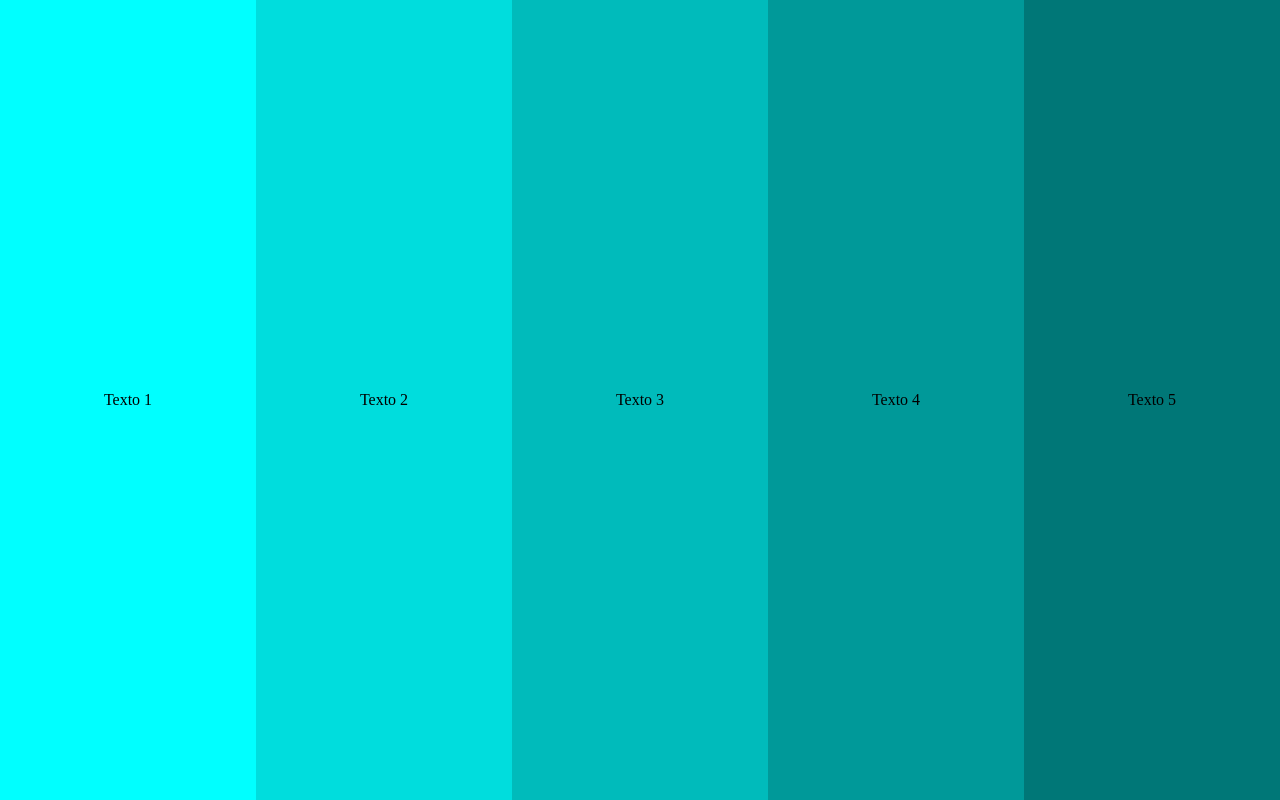
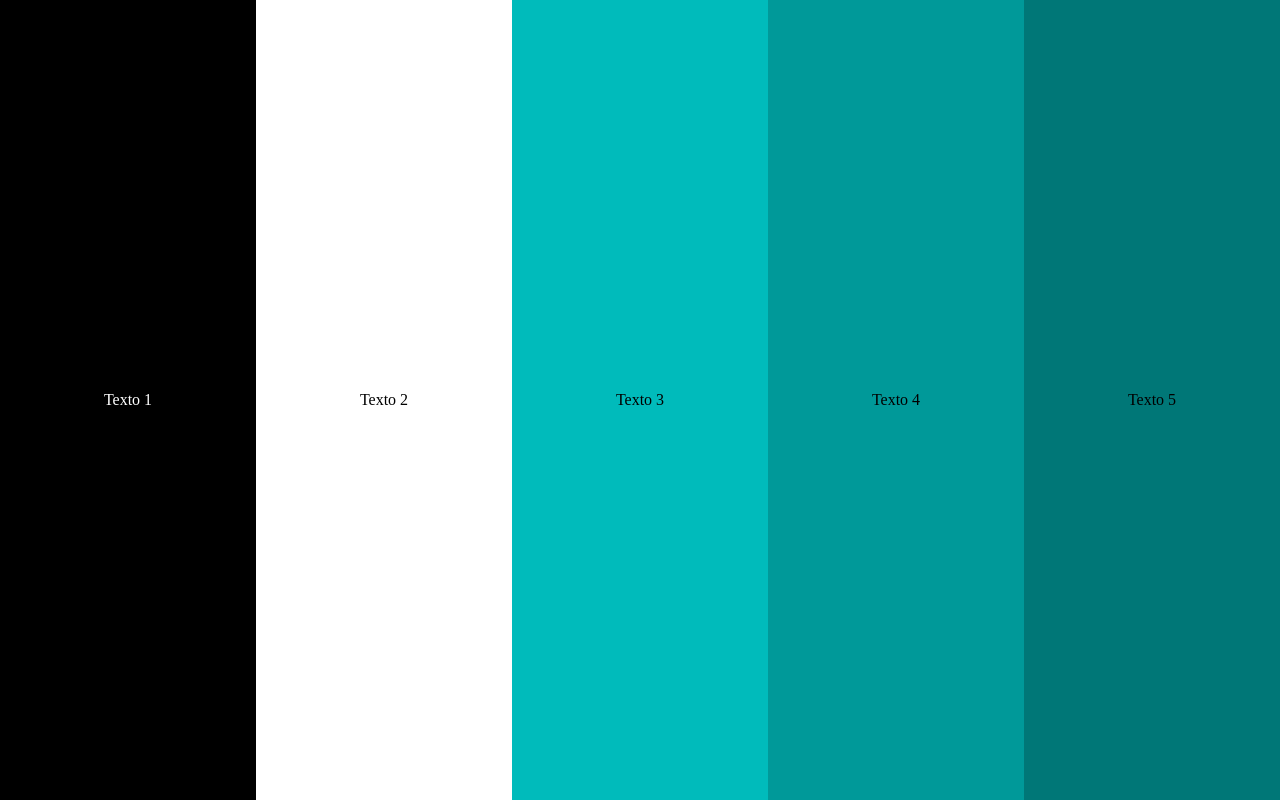
Before and after one commit to raulnu/bandas_verticales, a plain HTML site: page index.html in a window 1280 px wide. Drawn offline with Linux system fonts and the light colour scheme.

Commit message:
hover de las bandas cambio de color

```diff
--- a/css/style.css
+++ b/css/style.css
@@ -32,4 +32,15 @@ body{
   display: flex;
   justify-content: center;
   align-items: center;
+  transition: all 0.2s;
 }
+
+.banda:hover{
+  background-color: #000;
+  color: #fff;
+}
+
+.banda:hover+.banda{
+  background-color: #fff;
+  color: #000;
+}
```
